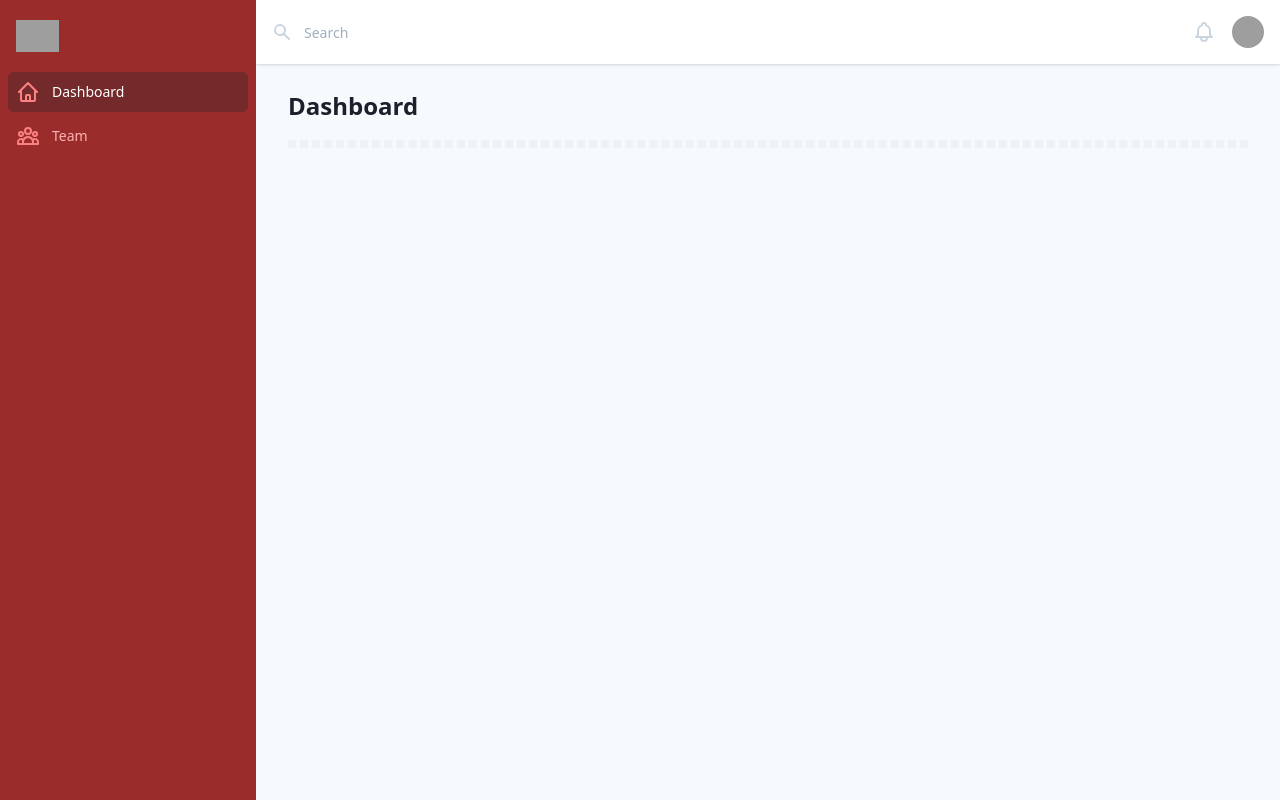
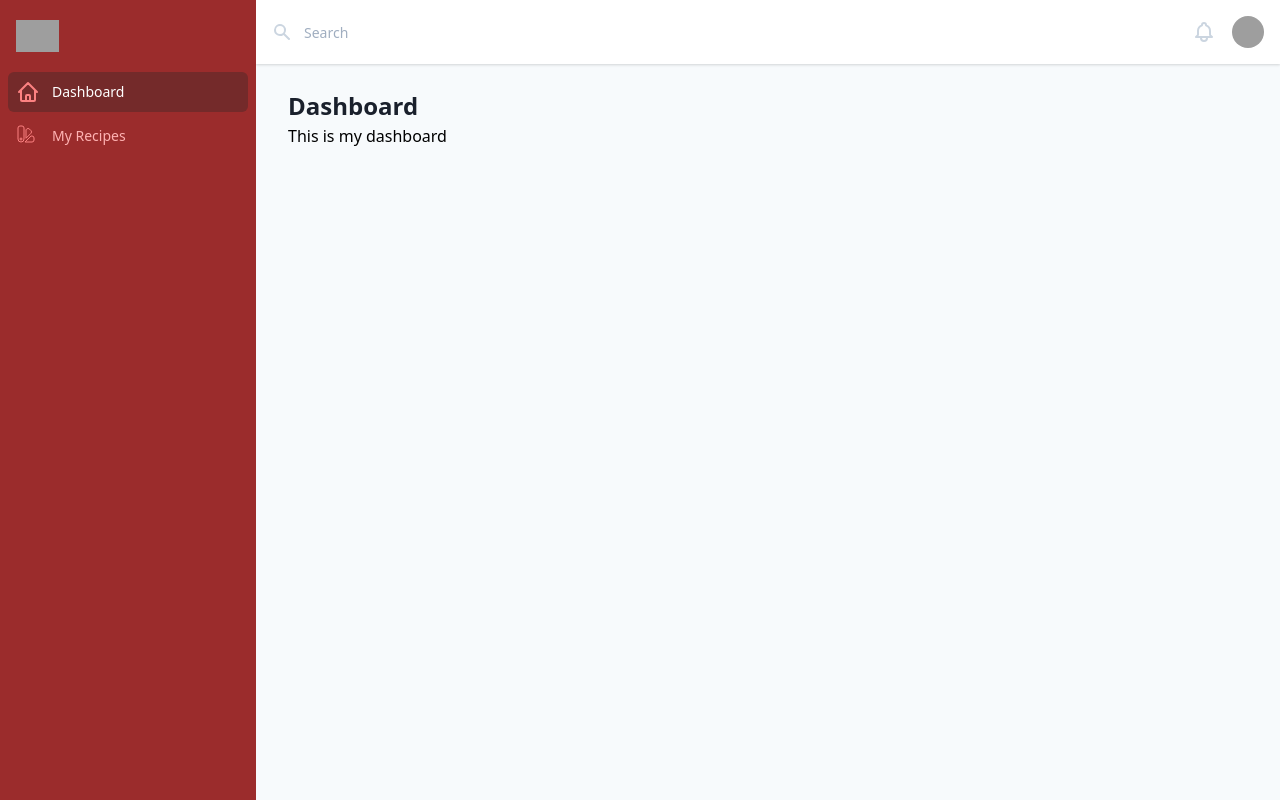
Before and after one commit to pdevito3/carbon-kitchen, a Vue app: page / in a window 1280 px wide. Built offline with nearby package versions, Linux system fonts and the light colour scheme; grey boxes are pictures that could not be loaded; what @tailwindcss/ui would draw is missing.

Commit message:
routing for dashboard and my recipes

```diff
--- a/src/App.vue
+++ b/src/App.vue
@@ -10,16 +10,8 @@
         x-data
         x-init="$el.focus()"
       >
-        <div class="max-w-7xl mx-auto px-4 sm:px-6 md:px-8">
-          <h1 class="text-2xl font-semibold text-gray-900">Dashboard</h1>
-        </div>
-        <div class="max-w-7xl mx-auto px-4 sm:px-6 md:px-8">
-          <!-- Replace with your content -->
-          <div class="py-4">
-            <div class="border-4 border-dashed border-gray-200 rounded-lg h-96"></div>
-          </div>
-          <!-- /End replace -->
-        </div>
+        <router-view />
+        <div class="max-w-7xl mx-auto px-4 sm:px-6 md:px-8"></div>
       </main>
     </div>
   </div>
--- a/src/components/HelloWorld.vue
+++ /dev/null
@@ -1,61 +0,0 @@
-<template>
-  <div class="hello">
-    <h1>{{ msg }}</h1>
-    <p>
-      For a guide and recipes on how to configure / customize this project,<br>
-      check out the
-      <a href="https://cli.vuejs.org" target="_blank" rel="noopener">vue-cli documentation</a>.
-    </p>
-    <h3>Installed CLI Plugins</h3>
-    <ul>
-      <li><a href="https://github.com/vuejs/vue-cli/tree/dev/packages/%40vue/cli-plugin-babel" target="_blank" rel="noopener">babel</a></li>
-      <li><a href="https://github.com/vuejs/vue-cli/tree/dev/packages/%40vue/cli-plugin-pwa" target="_blank" rel="noopener">pwa</a></li>
-      <li><a href="https://github.com/vuejs/vue-cli/tree/dev/packages/%40vue/cli-plugin-router" target="_blank" rel="noopener">router</a></li>
-      <li><a href="https://github.com/vuejs/vue-cli/tree/dev/packages/%40vue/cli-plugin-vuex" target="_blank" rel="noopener">vuex</a></li>
-      <li><a href="https://github.com/vuejs/vue-cli/tree/dev/packages/%40vue/cli-plugin-eslint" target="_blank" rel="noopener">eslint</a></li>
-    </ul>
-    <h3>Essential Links</h3>
-    <ul>
-      <li><a href="https://vuejs.org" target="_blank" rel="noopener">Core Docs</a></li>
-      <li><a href="https://forum.vuejs.org" target="_blank" rel="noopener">Forum</a></li>
-      <li><a href="https://chat.vuejs.org" target="_blank" rel="noopener">Community Chat</a></li>
-      <li><a href="https://twitter.com/vuejs" target="_blank" rel="noopener">Twitter</a></li>
-      <li><a href="https://news.vuejs.org" target="_blank" rel="noopener">News</a></li>
-    </ul>
-    <h3>Ecosystem</h3>
-    <ul>
-      <li><a href="https://router.vuejs.org" target="_blank" rel="noopener">vue-router</a></li>
-      <li><a href="https://vuex.vuejs.org" target="_blank" rel="noopener">vuex</a></li>
-      <li><a href="https://github.com/vuejs/vue-devtools#vue-devtools" target="_blank" rel="noopener">vue-devtools</a></li>
-      <li><a href="https://vue-loader.vuejs.org" target="_blank" rel="noopener">vue-loader</a></li>
-      <li><a href="https://github.com/vuejs/awesome-vue" target="_blank" rel="noopener">awesome-vue</a></li>
-    </ul>
-  </div>
-</template>
-
-<script>
-export default {
-  name: 'HelloWorld',
-  props: {
-    msg: String,
-  },
-};
-</script>
-
-<!-- Add "scoped" attribute to limit CSS to this component only -->
-<style scoped>
-h3 {
-  margin: 40px 0 0;
-}
-ul {
-  list-style-type: none;
-  padding: 0;
-}
-li {
-  display: inline-block;
-  margin: 0 10px;
-}
-a {
-  color: #42b983;
-}
-</style>
--- a/src/components/Sidebar.vue
+++ b/src/components/Sidebar.vue
@@ -37,8 +37,8 @@
         </div>
         <div class="mt-5 flex-1 h-0 overflow-y-auto">
           <nav class="px-2">
-            <a
-              href="#"
+            <router-link
+              to="/"
               class="group flex items-center px-2 py-2 text-base leading-6 font-medium rounded-md text-white bg-red-900 focus:outline-none focus:bg-red-700 transition ease-in-out duration-150"
             >
               <svg
@@ -55,9 +55,9 @@
                 />
               </svg>
               Dashboard
-            </a>
-            <a
-              href="#"
+            </router-link>
+            <router-link
+              to="/myrecipes"
               class="mt-1 group flex items-center px-2 py-2 text-base leading-6 font-medium rounded-md text-red-300 hover:text-white hover:bg-red-700 focus:outline-none focus:text-white focus:bg-red-700 transition ease-in-out duration-150"
             >
               <svg
@@ -67,14 +67,13 @@
                 viewBox="0 0 24 24"
               >
                 <path
-                  stroke-linecap="round"
-                  stroke-linejoin="round"
-                  stroke-width="2"
-                  d="M17 20h5v-2a3 3 0 00-5.356-1.857M17 20H7m10 0v-2c0-.656-.126-1.283-.356-1.857M7 20H2v-2a3 3 0 015.356-1.857M7 20v-2c0-.656.126-1.283.356-1.857m0 0a5.002 5.002 0 019.288 0M15 7a3 3 0 11-6 0 3 3 0 016 0zm6 3a2 2 0 11-4 0 2 2 0 014 0zM7 10a2 2 0 11-4 0 2 2 0 014 0z"
+                  fill-rule="evenodd"
+                  d="M4 2a2 2 0 00-2 2v11a3 3 0 106 0V4a2 2 0 00-2-2H4zm1 14a1 1 0 100-2 1 1 0 000 2zm5-1.757l4.9-4.9a2 2 0 000-2.828L13.485 5.1a2 2 0 00-2.828 0L10 5.757v8.486zM16 18H9.071l6-6H16a2 2 0 012 2v2a2 2 0 01-2 2z"
+                  clip-rule="evenodd"
                 />
               </svg>
-              Team
-            </a>
+              Recipes
+            </router-link>
           </nav>
         </div>
       </div>
@@ -88,8 +87,8 @@
         <div class="mt-5 h-0 flex-1 flex flex-col overflow-y-auto">
           <!-- Sidebar component, swap this element with another sidebar if you like -->
           <nav class="flex-1 px-2 bg-red-800">
-            <a
-              href="#"
+            <router-link
+              to="/"
               class="group flex items-center px-2 py-2 text-sm leading-5 font-medium text-white rounded-md bg-red-900 focus:outline-none focus:bg-red-700 transition ease-in-out duration-150"
             >
               <svg
@@ -106,10 +105,10 @@
                 />
               </svg>
               Dashboard
-            </a>
+            </router-link>
 
-            <a
-              href="#"
+            <router-link
+              to="/myrecipes"
               class="mt-1 group flex items-center px-2 py-2 text-sm leading-5 font-medium text-red-300 rounded-md hover:text-white hover:bg-red-700 focus:outline-none focus:text-white focus:bg-red-700 transition ease-in-out duration-150"
             >
               <svg
@@ -119,14 +118,13 @@
                 viewBox="0 0 24 24"
               >
                 <path
-                  stroke-linecap="round"
-                  stroke-linejoin="round"
-                  stroke-width="2"
-                  d="M17 20h5v-2a3 3 0 00-5.356-1.857M17 20H7m10 0v-2c0-.656-.126-1.283-.356-1.857M7 20H2v-2a3 3 0 015.356-1.857M7 20v-2c0-.656.126-1.283.356-1.857m0 0a5.002 5.002 0 019.288 0M15 7a3 3 0 11-6 0 3 3 0 016 0zm6 3a2 2 0 11-4 0 2 2 0 014 0zM7 10a2 2 0 11-4 0 2 2 0 014 0z"
+                  fill-rule="evenodd"
+                  d="M4 2a2 2 0 00-2 2v11a3 3 0 106 0V4a2 2 0 00-2-2H4zm1 14a1 1 0 100-2 1 1 0 000 2zm5-1.757l4.9-4.9a2 2 0 000-2.828L13.485 5.1a2 2 0 00-2.828 0L10 5.757v8.486zM16 18H9.071l6-6H16a2 2 0 012 2v2a2 2 0 01-2 2z"
+                  clip-rule="evenodd"
                 />
               </svg>
-              Team
-            </a>
+              My Recipes
+            </router-link>
           </nav>
         </div>
       </div>
--- a/src/router/index.js
+++ b/src/router/index.js
@@ -11,16 +11,22 @@ const routes = [
     component: Home,
   },
   {
-    path: '/about',
-    name: 'About',
-    // route level code-splitting
-    // this generates a separate chunk (about.[hash].js) for this route
-    // which is lazy-loaded when the route is visited.
-    component: () => import(/* webpackChunkName: "about" */ '../views/About.vue'),
+    path: '/myrecipes',
+    name: 'MyRecipes',
+    component: () => import(/* webpackChunkName: "about" */ '../views/MyRecipes.vue'),
   },
+  // {
+  //   path: '/about',
+  //   name: 'About',
+  //   // route level code-splitting
+  //   // this generates a separate chunk (about.[hash].js) for this route
+  //   // which is lazy-loaded when the route is visited.
+  //   component: () => import(/* webpackChunkName: "about" */ '../views/About.vue'),
+  // },
 ];
 
 const router = new VueRouter({
+  mode: 'history',
   routes,
 });
 
--- a/src/views/About.vue
+++ /dev/null
@@ -1,5 +0,0 @@
-<template>
-  <div class="about">
-    <h1>This is an about page</h1>
-  </div>
-</template>
--- a/src/views/Home.vue
+++ b/src/views/Home.vue
@@ -1,18 +1,15 @@
 <template>
-  <div class="home">
-    <img alt="Vue logo" src="../assets/logo.png">
-    <HelloWorld msg="Welcome to Your Vue.js App"/>
+  <div class>
+    <div class="max-w-7xl mx-auto px-4 sm:px-6 md:px-8">
+      <h1 class="text-2xl font-semibold text-gray-900">Dashboard</h1>
+    </div>
+    <div class="max-w-7xl mx-auto px-4 sm:px-6 md:px-8">This is my dashboard</div>
   </div>
 </template>
 
 <script>
-// @ is an alias to /src
-import HelloWorld from '@/components/HelloWorld.vue';
-
 export default {
-  name: 'Home',
-  components: {
-    HelloWorld,
-  },
+  name: "Home",
+  components: {}
 };
 </script>
--- /dev/null
+++ b/src/views/MyRecipes.vue
@@ -0,0 +1,15 @@
+<template>
+  <div>
+    <div class="max-w-7xl mx-auto px-4 sm:px-6 md:px-8">
+      <h1 class="text-2xl font-semibold text-gray-900">My Recipes</h1>
+    </div>
+    <div class="max-w-7xl mx-auto px-4 sm:px-6 md:px-8">This is my recipe list</div>
+  </div>
+</template>
+
+<script>
+export default {};
+</script>
+
+<style>
+</style>
```
